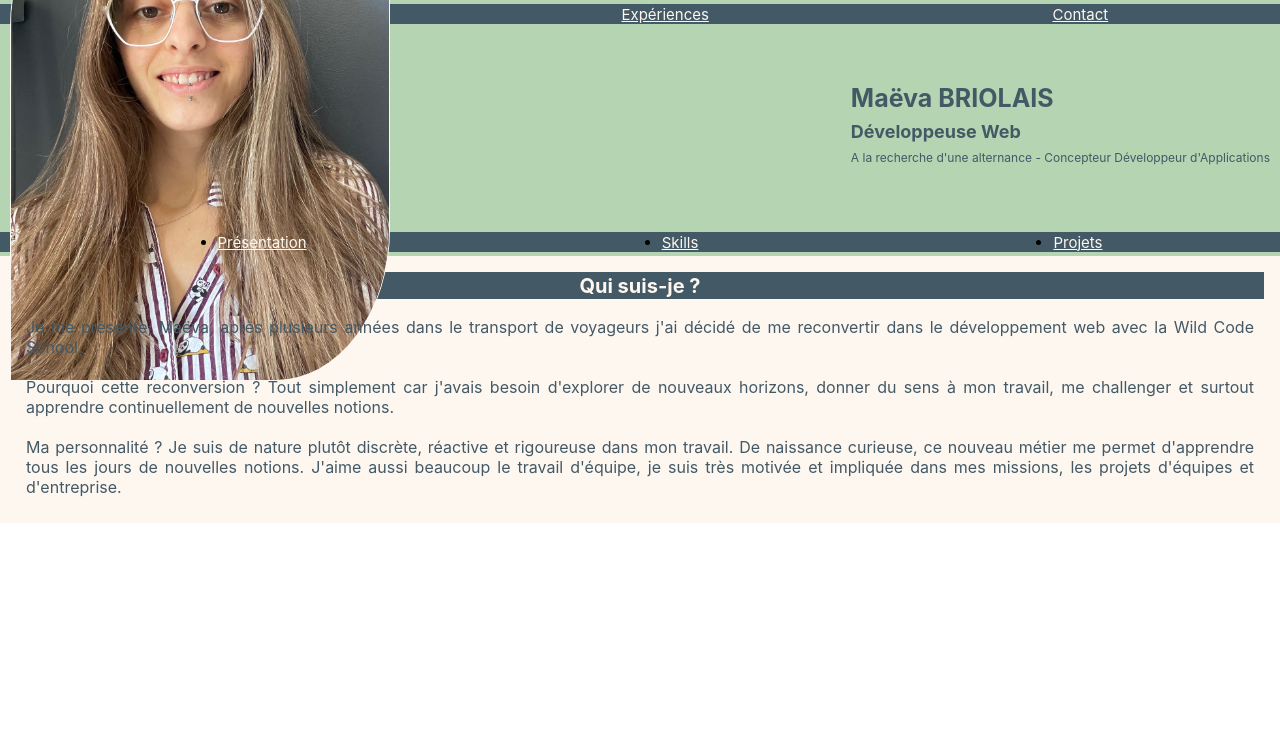
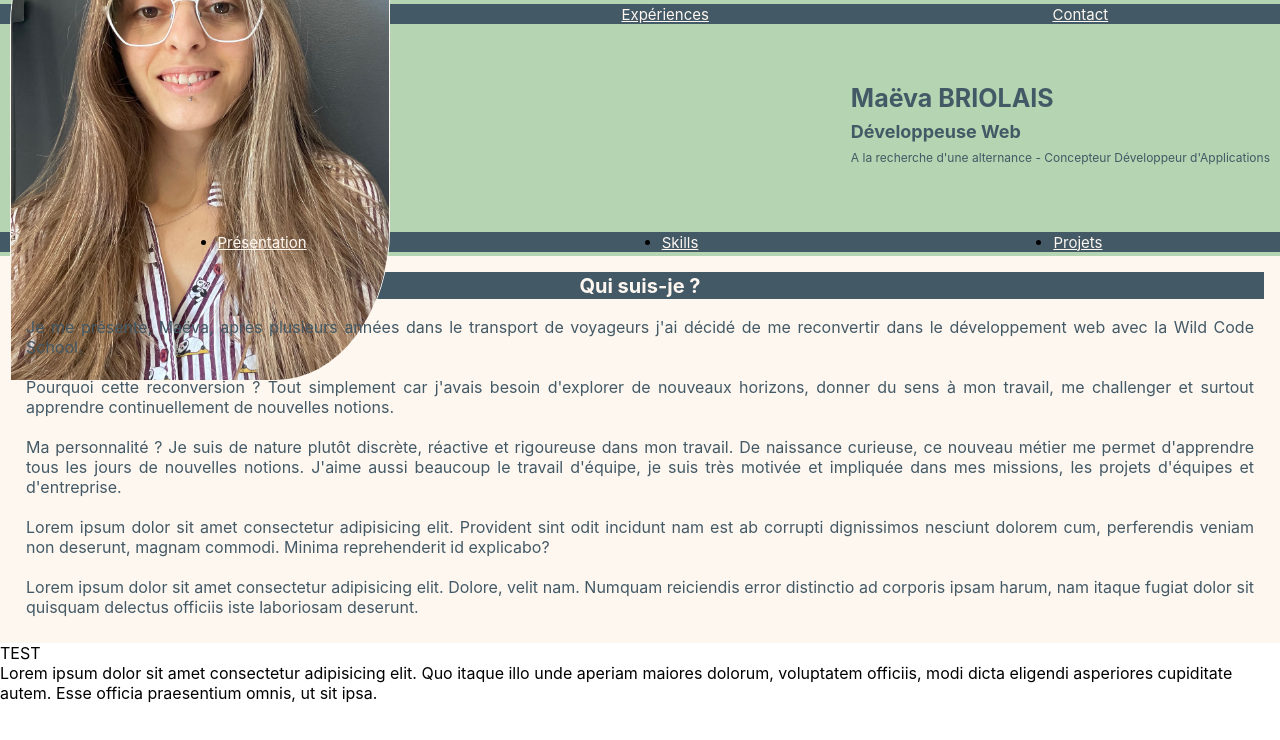
Before and after one commit to MaevaBriolais/React_Portfolio, a React (Vite) app in the folder my-react-app/: page / in a window 1280 px wide. Shown: the top 740 px of the page. Built offline with nearby package versions, Linux system fonts and the light colour scheme.

Commit message:
Préparation des skills

```diff
--- a/my-react-app/src/App.jsx
+++ b/my-react-app/src/App.jsx
@@ -3,6 +3,7 @@ import Header from "./components/Header";
 import NavbarInterne from "./components/NavbarInterne";
 import NavbarPages from "./components/NavbarPages";
 import Presentation from "./components/Presentation";
+import Skills from "./components/Skills";
 
 function App() {
   return (
@@ -11,6 +12,7 @@ function App() {
       <Header />
       <NavbarInterne/>
       <Presentation/>
+      <Skills/>
     </>
   );
 }
--- a/my-react-app/src/components/NavbarInterne.jsx
+++ b/my-react-app/src/components/NavbarInterne.jsx
@@ -5,7 +5,7 @@ function NavbarInterne() {
     <nav>
       <ul>
       <li><a href="#presentation">Présentation</a></li>
-        <li><a href="">Skills</a></li>
+        <li><a href="#skills">Skills</a></li>
         <li><a href="">Projets</a></li>
       </ul>
     </nav>
--- a/my-react-app/src/components/Presentation.jsx
+++ b/my-react-app/src/components/Presentation.jsx
@@ -21,6 +21,8 @@ function Presentation() {
         beaucoup le travail d'équipe, je suis très motivée et impliquée dans mes
         missions, les projets d'équipes et d'entreprise.
       </p>
+      <p>Lorem ipsum dolor sit amet consectetur adipisicing elit. Provident sint odit incidunt nam est ab corrupti dignissimos nesciunt dolorem cum, perferendis veniam non deserunt, magnam commodi. Minima reprehenderit id explicabo?</p>
+      <p> Lorem ipsum dolor sit amet consectetur adipisicing elit. Dolore, velit nam. Numquam reiciendis error distinctio ad corporis ipsam harum, nam itaque fugiat dolor sit quisquam delectus officiis iste laboriosam deserunt.</p>
     </div>
   );
 }
--- /dev/null
+++ b/my-react-app/src/components/Skills.jsx
@@ -0,0 +1,9 @@
+function Skills (){
+    return (
+        <div>
+<p className="skills"> TEST</p>
+<p>Lorem ipsum dolor sit amet consectetur adipisicing elit. Quo itaque illo unde aperiam maiores dolorum, voluptatem officiis, modi dicta eligendi asperiores cupiditate autem. Esse officia praesentium omnis, ut sit ipsa.</p>
+        </div>
+    )
+}
+export default Skills;
```
